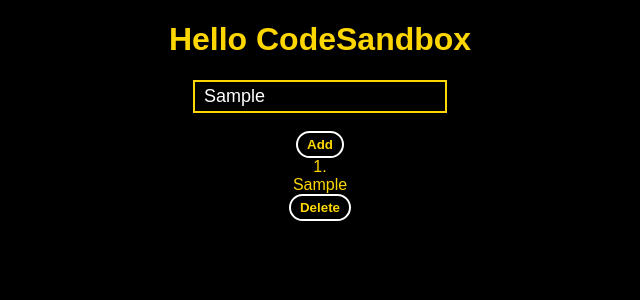
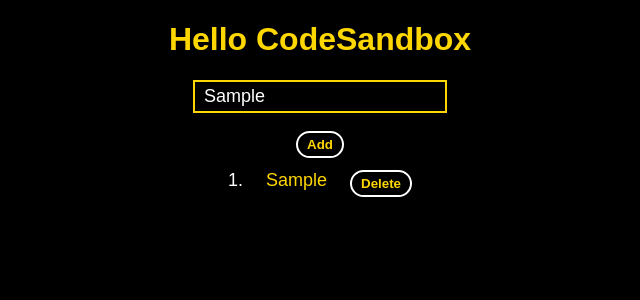
Before and after one commit to ankitsingh2105/Todo_react, a React (Create React App) app: page / in a window 1280 px wide. Both pictures are taken after typing "Sample" into the empty fields and a click on the button "Add". Shown: the top 300 px of the page, without its empty margins (320-960 px from the left). Built offline with nearby package versions, Linux system fonts and the light colour scheme.

Commit message:
Update styles.css

```diff
--- a/src/styles.css
+++ b/src/styles.css
@@ -21,3 +21,19 @@
   padding: 4px 9px;
   font-size: 18px;
 }
+.align1 {
+  display: flex;
+  align-content: center;
+  justify-content: center;
+  font-size: 18px;
+  margin-top: 12px;
+}
+.one1 {
+  color: white;
+}
+.one2 {
+  margin-left: 23px;
+}
+.delete {
+  margin-left: 23px;
+}
```
